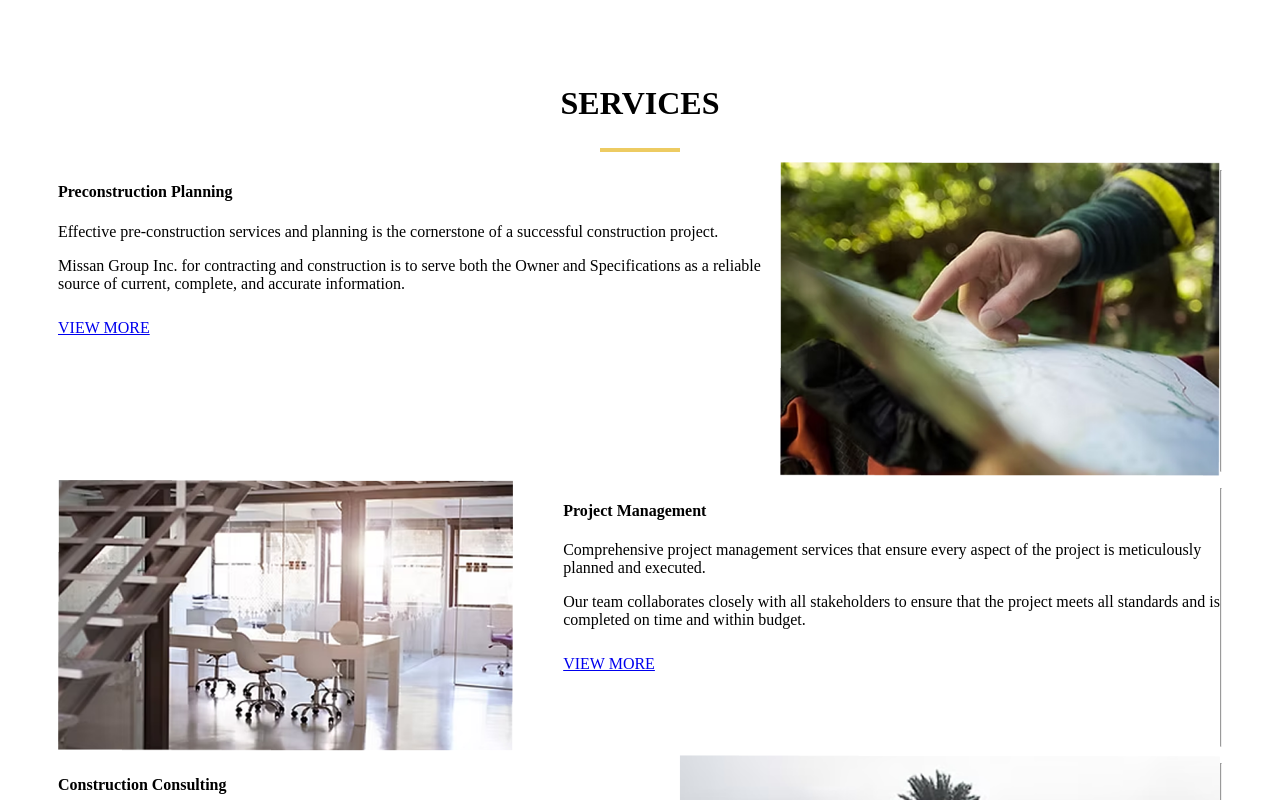
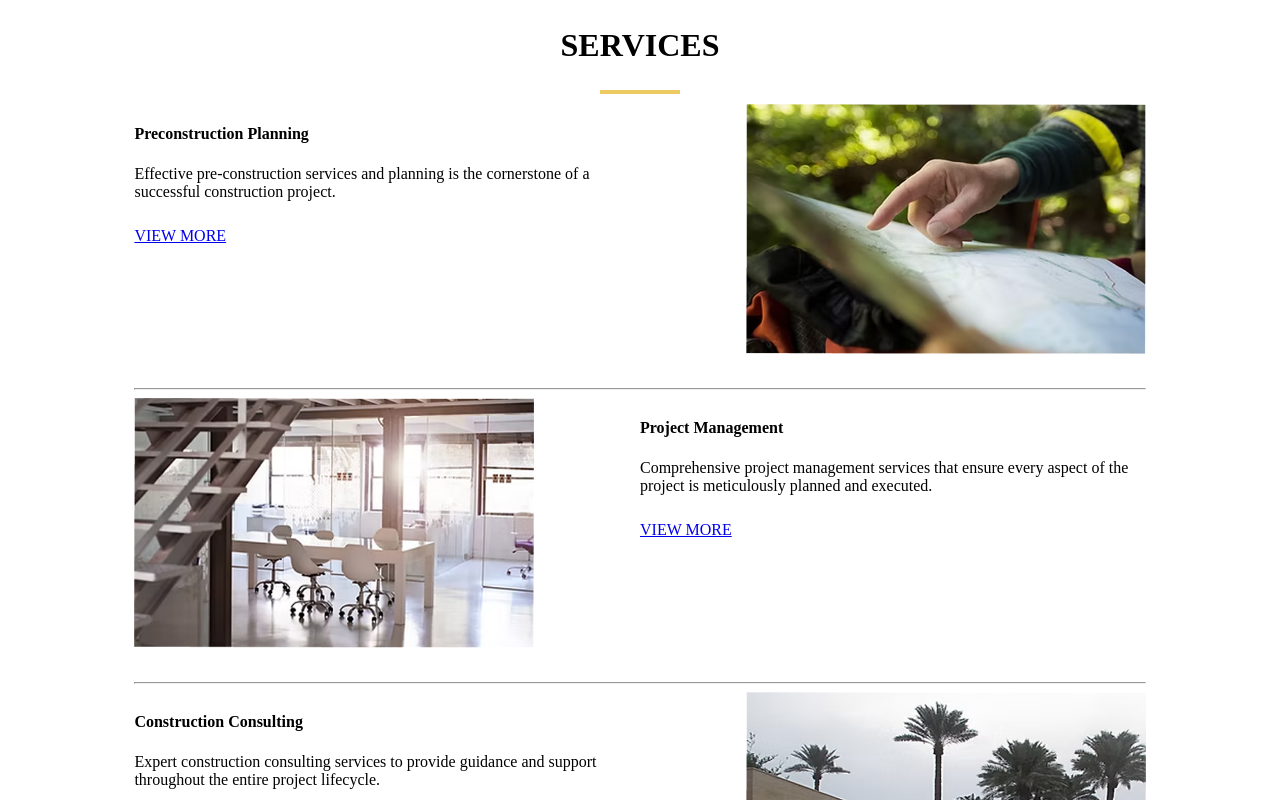
Before and after one commit to Mohamed-Muslemani/MissanTestPages, an Angular app: page /services in a window 1280 px wide. Shown: the top 800 px of the page. Built offline with nearby package versions, Linux system fonts and the light colour scheme.

Commit message:
functionality seted  perfectly for services

```diff
--- a/angular.json
+++ b/angular.json
@@ -97,5 +97,8 @@
         }
       }
     }
+  },
+  "cli": {
+    "analytics": false
   }
 }
--- a/src/app/components/service-details/service-details.component.css
+++ b/src/app/components/service-details/service-details.component.css
@@ -1,4 +1,10 @@
 /* More Services Section Styling */
+.service-details{
+  width: 80%;
+  margin: auto;
+}
+
+
 h3.mt-5 {
   font-size: 2rem;
   font-weight: bold;
--- a/src/app/components/service-details/service-details.component.html
+++ b/src/app/components/service-details/service-details.component.html
@@ -1,6 +1,6 @@
-<div class="container">
+<div class="container-fluid service-details">
   <!-- Selected Service Details -->
-  <h2 class="section-title text-center">{{ selectedService?.name }}</h2>
+  <h2 class="section-title text-center">{{ selectedService?.title }}</h2>
   <div class="title-underline mx-auto"></div>
 
   <!-- Display the selected service details -->
@@ -15,30 +15,27 @@
 
   <h3 class="mt-5">More Services</h3>
   <div class="row d-flex mt-4">
-    <div *ngFor="let service of services; let i = index">
+    <div *ngFor="let service of servicesSummary; let i = index">
       <!-- Exclude the selected service -->
       <div *ngIf="service.id !== selectedService?.id">
         <!-- Calculate new index based on visible services -->
         <div [ngClass]="{'flex-row-reverse': getEffectiveIndex(service) % 2 !== 0}" class="row">
           <!-- Left Side: Text Content -->
           <div class="col-md-6">
-            <h4 class="service-text fw-bold">{{ service.name }}</h4>
-            <p class="service-description">{{ service.description | slice: 0:100 }}...</p>
-            <a [routerLink]="['/services', service.id]" class="view-more fw-bold text-decoration-none">VIEW MORE</a>
+            <h4 class="service-text fw-bold">{{ service.title }}</h4>
+            <p class="service-description">{{ service.description }}</p>
+<!--            <a [routerLink]="['/services', service.id]" class="view-more fw-bold text-decoration-none">VIEW MORE</a>-->
+            <a (click)="navigateToService(service.id)" class="view-more fw-bold text-decoration-none">
+              VIEW MORE
+            </a>
           </div>
           <!-- Right Side: Image -->
           <div class="col-md-6 text-center">
-            <img [src]="service.image" [alt]="service.name" class="img-fluid rounded">
+            <img [src]="service.image" [alt]="service.title" class="img-fluid rounded">
           </div>
         </div>
-        <hr>
+        <hr *ngIf="i !== servicesSummary.length - 1">
       </div>
     </div>
   </div>
-
-
-
-
-
-
 </div>
--- a/src/app/components/service-details/service-details.component.ts
+++ b/src/app/components/service-details/service-details.component.ts
@@ -1,80 +1,42 @@
 import { Component, OnInit, ChangeDetectorRef } from '@angular/core';
-import { NgClass, NgForOf, NgIf, SlicePipe } from '@angular/common';
-import { ActivatedRoute, RouterLink } from '@angular/router';
+import { ActivatedRoute, Router } from '@angular/router';
+import { SERVICES_SUMMARY } from '../../data/services-summary';
+import { SERVICES_DETAILS } from '../../data/services-details';
+import {NgClass, NgForOf, NgIf} from '@angular/common';
 
 @Component({
   selector: 'app-service-details',
+  templateUrl: './service-details.component.html',
+  styleUrls: ['./service-details.component.css'],
   imports: [
+    NgClass,
     NgIf,
-    NgForOf,
-    RouterLink,
-    SlicePipe,
-    NgClass
+    NgForOf
   ],
-  templateUrl: './service-details.component.html',
-  standalone: true,
-  styleUrls: ['./service-details.component.css']
+  standalone: true
 })
 export class ServiceDetailsComponent implements OnInit {
-  private servicesData = [
-    {
-      id: 1,
-      name: 'Preconstruction Planning',
-      image: 'assets/images/serviceImage1.png',
-      description: `Effective pre-construction services and planning is the cornerstone of a successful construction project.
-        Missan Group Inc. for contracting and construction is to serve both the Owner and Specifications as a reliable source
-        of current, complete, and accurate information. Comprehensive project management services that ensure every aspect of
-        the project is meticulously planned and executed. Our team collaborates closely with all stakeholders to ensure that
-        the project meets all standards and is completed on time and within budget. Expert construction consulting services to
-        provide guidance and support throughout the entire project lifecycle. We offer tailored solutions to meet specific
-        project needs, ensuring efficient and effective execution.`
-    },
-    {
-      id: 2,
-      name: 'Project Management',
-      image: 'assets/images/serviceImage2.png',
-      description: `Comprehensive project management services that ensure every aspect of the project is meticulously planned
-        and executed. Our team collaborates closely with all stakeholders to ensure that the project meets all standards and is
-        completed on time and within budget. Effective communication is maintained throughout the project to keep everyone
-        informed. We use the latest project management tools and methodologies to streamline processes and enhance productivity.
-        Our project managers are experienced professionals who are dedicated to delivering quality results and ensuring client
-        satisfaction.`
-    },
-    {
-      id: 3,
-      name: 'Construction Consulting',
-      image: 'assets/images/serviceImage3.png',
-      description: `Expert construction consulting services to provide guidance and support throughout the entire project
-        lifecycle. We offer tailored solutions to meet specific project needs, ensuring efficient and effective execution.
-        Our consultants have extensive experience in the construction industry and are knowledgeable about the latest trends
-        and best practices. We provide comprehensive analysis and recommendations to improve project outcomes and mitigate
-        risks. Our goal is to help clients achieve their construction objectives and deliver successful projects on time and
-        within budget.`
-    }
-  ];
 
-  services = this.servicesData;
+  servicesSummary = SERVICES_SUMMARY; // For "More Services" section
+  servicesDetails = SERVICES_DETAILS; // For detailed service description
   selectedService: any = null;
 
-  // Inject ChangeDetectorRef
-  constructor(private route: ActivatedRoute, private cdRef: ChangeDetectorRef) {}
+  constructor(private route: ActivatedRoute, private cdRef: ChangeDetectorRef, private router: Router) {}
 
   ngOnInit(): void {
     const id = Number(this.route.snapshot.paramMap.get('id'));
-    this.selectedService = this.services.find(service => service.id === id);
-  }
-
-  selectService(id: number): void {
-    this.selectedService = this.services.find(service => service.id === id);
-    // Trigger change detection to ensure the layout updates
-    this.cdRef.detectChanges();
+    this.selectedService = this.servicesDetails.find(service => service.id === id);
   }
 
   getEffectiveIndex(service: any): number {
-    // Filter out the selected service
-    const visibleServices = this.services.filter(s => s.id !== this.selectedService?.id);
-    // Return the index of the current service in the filtered array
+    // Get index from SERVICES_SUMMARY, skipping the selected service
+    const visibleServices = this.servicesSummary.filter(s => s.id !== this.selectedService?.id);
     return visibleServices.findIndex(s => s.id === service.id);
   }
 
+  navigateToService(id: number): void {
+    this.router.navigate(['/services', id]).then(() => {
+      window.location.reload();
+    });
+  }
 }
--- a/src/app/components/service-list/service-list.component.css
+++ b/src/app/components/service-list/service-list.component.css
@@ -1,5 +1,12 @@
 .services-section1 {
-  padding: 50px;
+/*  !*padding: 50px;*!*/
+/*  text-align: center;*/
+  width: 80%;
+  margin: auto;
+  /*border: 1px solid black;*/
+}
+
+h2 {
   text-align: center;
 }
 
@@ -17,46 +24,57 @@
 
 .row {
   display: flex;
-  justify-content: center;
+  justify-content: space-between;
+  align-items: stretch;
+  margin-bottom: 30px; /* Avoid cumulative margin on each iteration */
 }
-
-.service-text,
-.service-description {
+.service-text-content, .service-img-content{
+  width: 50%;
+  /*border: 3px solid red;*/
+}
+.service-text-content {
   text-align: left;
-}
-
-.right-side-text {
-  text-align: left;
-  padding-left: 50px;
+  /*padding-left: 20px; !* Padding only for text content *!*/
 }
 
 .view-more {
   display: inline-block;
   margin-top: 10px;
-  text-align: left;
-  width: 100%;
 }
 
-.text-center img {
-  max-width: 100%;
-  height: auto;
+.service-img {
+  width: 400px;
+  height: 250px;
+
 }
 
-.selected-service {
-  margin-top: 20px;
+.reverse-layout {
+  flex-direction: row-reverse; /* Swap layout for even-indexed services */
+
 }
 
-@media (max-width: 768px) {
-  .row {
-    flex-direction: column;
-  }
+.service-img-content {
+  text-align: right;
+}
 
-  .col-md-6 {
-    width: 100%;
-    text-align: center;
-  }
+.reverse-layout .service-img-content {
+  text-align: left;
+}
 
-  .col-md-6:first-child {
-    text-align: left;
-  }
-}
+
+/*!*@media (max-width: 768px) {*!*/
+/*!*  .row {*!*/
+/*!*    flex-direction: column !important;*!*/
+/*!*    margin-bottom: 30px; !* Maintain space between services in column layout *!*!*/
+/*!*  }*!*/
+
+/*!*  .service-text-content {*!*/
+/*!*    text-align: center;*!*/
+/*!*    padding-left: 0; !* Reset padding for small screens *!*!*/
+/*!*  }*!*/
+
+/*!*  .service-img {*!*/
+/*!*    width: 100%;*!*/
+/*!*    height: auto;*!*/
+/*!*  }*!*/
+/*!*}*!*/
--- a/src/app/components/service-list/service-list.component.html
+++ b/src/app/components/service-list/service-list.component.html
@@ -1,39 +1,26 @@
-<div class="container services-section1">
-  <h2 class="section-title text-center">SERVICES</h2>
+
+<div class="container-fluid services-section1" *ngIf="services.length">
+  <h2 class="section-title">SERVICES</h2>
   <div class="title-underline mx-auto"></div>
 
-  <div class="row d-flex mt-4" *ngFor="let service of services; let i = index">
-    <!-- Odd Service: Text Left, Image Right -->
-    <div *ngIf="i % 2 === 0" class="row">
-      <!-- Left Side: Text Content -->
-      <div class="col-md-6">
+  <ng-container *ngFor="let service of services; let i = index">
+    <div class="row mt-4" [ngClass]="{ 'reverse-layout': i % 2 !== 0 }">
+
+      <!-- Left Section: Text -->
+      <div class="col-md-6 service-text-content">
         <h4 class="service-text fw-bold">{{ service.title }}</h4>
-        <p class="service-description" *ngFor="let desc of service.descriptions">
-          {{ desc }}
+        <p class="service-description">
+          {{ service.description }}
         </p>
         <a [routerLink]="['/services', service.id]" class="view-more fw-bold text-decoration-none">VIEW MORE</a>
+
       </div>
-      <!-- Right Side: Image -->
-      <div class="col-md-6 text-center">
-        <img [src]="service.image" [alt]="service.title" class="img-fluid rounded">
-      </div>
-    </div>
 
-    <!-- Even Service: Image Left, Text Right -->
-    <div *ngIf="i % 2 !== 0" class="row flex-row-reverse">
-      <!-- Left Side: Image -->
-      <div class="col-md-6 text-center mb-4">
-        <img [src]="service.image" [alt]="service.title" class="img-fluid rounded">
-      </div>
-      <!-- Right Side: Text Content -->
-      <div class="col-md-6 right-side-text mb-4">
-        <h4 class="service-text fw-bold">{{ service.title }}</h4>
-        <p class="service-description" *ngFor="let desc of service.descriptions">
-          {{ desc }}
-        </p>
-        <a [routerLink]="['/services', service.id]" class="view-more fw-bold text-decoration-none">VIEW MORE</a>
+      <!-- Right Section: Image -->
+      <div class="col-md-6 text-center service-img-content">
+        <img [src]="service.image" [alt]="service.title" class="img-fluid rounded service-img">
       </div>
     </div>
     <hr>
-  </div>
+  </ng-container>
 </div>
--- a/src/app/components/service-list/service-list.component.ts
+++ b/src/app/components/service-list/service-list.component.ts
@@ -1,13 +1,17 @@
 import {Component, OnInit} from '@angular/core';
-import {NgForOf, NgIf} from '@angular/common';
+import {NgClass, NgForOf, NgIf} from '@angular/common';
 import {Router, RouterLink} from '@angular/router';
+import {SERVICES_SUMMARY} from '../../data/services-summary';
 
 @Component({
   selector: 'app-service-list',
   imports: [
+
+    NgForOf,
+    NgClass,
+    RouterLink,
     NgIf,
-    NgForOf,
-    RouterLink
+
   ],
   templateUrl: './service-list.component.html',
   standalone: true,
@@ -15,35 +19,7 @@ import {Router, RouterLink} from '@angular/router';
 })
 export class ServiceListComponent implements OnInit {
 
-  services = [
-    {
-      id: 1,
-      title: 'Preconstruction Planning',
-      image: 'assets/images/serviceImage1.png',
-      descriptions: [
-        'Effective pre-construction services and planning is the cornerstone of a successful construction project.',
-        'Missan Group Inc. for contracting and construction is to serve both the Owner and Specifications as a reliable source of current, complete, and accurate information.'
-      ]
-    },
-    {
-      id: 2,
-      title: 'Project Management',
-      image: 'assets/images/serviceImage2.png',
-      descriptions: [
-        'Comprehensive project management services that ensure every aspect of the project is meticulously planned and executed.',
-        'Our team collaborates closely with all stakeholders to ensure that the project meets all standards and is completed on time and within budget.'
-      ]
-    },
-    {
-      id: 3,
-      title: 'Construction Consulting',
-      image: 'assets/images/serviceImage3.png',
-      descriptions: [
-        'Expert construction consulting services to provide guidance and support throughout the entire project lifecycle.',
-        'We offer tailored solutions to meet specific project needs, ensuring efficient and effective execution.'
-      ]
-    }
-  ];
+  services = SERVICES_SUMMARY
 
   constructor(private router: Router) {}
 
@@ -54,4 +30,6 @@ export class ServiceListComponent implements OnInit {
   viewMore(service: any): void {
     this.router.navigate([`/services/${service.id}`]);
   }
+
+
 }
--- /dev/null
+++ b/src/app/data/services-details.ts
@@ -0,0 +1,31 @@
+
+export const SERVICES_DETAILS = [
+  {
+    id: 1,
+    title: 'Preconstruction Planning',
+    image: 'assets/images/serviceImage1.png',
+    description: `Missan Group Inc. for contracting and construction is to serve both the Owner and Specifications as a reliable source of current, complete, and accurate information.
+      Comprehensive project management services that ensure every aspect of the project is meticulously planned and executed.
+      Our team collaborates closely with all stakeholders to ensure that the project meets all standards and is completed on time and within budget.
+      Expert construction consulting services to provide guidance and support throughout the entire project lifecycle.
+      We offer tailored solutions to meet specific project needs, ensuring efficient and effective execution.`
+  },
+  {
+    id: 2,
+    title: 'Project Management',
+    image: 'assets/images/serviceImage2.png',
+    description: `Our team collaborates closely with all stakeholders to ensure that the project meets all standards and is completed on time and within budget.
+      Effective communication is maintained throughout the project to keep everyone informed.
+      We use the latest project management tools and methodologies to streamline processes and enhance productivity.
+      Our project managers are experienced professionals who are dedicated to delivering quality results and ensuring client satisfaction.`
+  },
+  {
+    id: 3,
+    title: 'Construction Consulting',
+    image: 'assets/images/serviceImage3.png',
+    description: `We offer tailored solutions to meet specific project needs, ensuring efficient and effective execution.
+      Our consultants have extensive experience in the construction industry and are knowledgeable about the latest trends and best practices.
+      We provide comprehensive analysis and recommendations to improve project outcomes and mitigate risks.
+      Our goal is to help clients achieve their construction objectives and deliver successful projects on time and within budget.`
+  }
+];
--- /dev/null
+++ b/src/app/data/services-summary.ts
@@ -0,0 +1,21 @@
+
+export const SERVICES_SUMMARY = [
+  {
+    id: 1,
+    title: 'Preconstruction Planning',
+    image: 'assets/images/serviceImage1.png',
+    description: 'Effective pre-construction services and planning is the cornerstone of a successful construction project.'
+  },
+  {
+    id: 2,
+    title: 'Project Management',
+    image: 'assets/images/serviceImage2.png',
+    description: 'Comprehensive project management services that ensure every aspect of the project is meticulously planned and executed.'
+  },
+  {
+    id: 3,
+    title: 'Construction Consulting',
+    image: 'assets/images/serviceImage3.png',
+    description: 'Expert construction consulting services to provide guidance and support throughout the entire project lifecycle.'
+  }
+];
```
